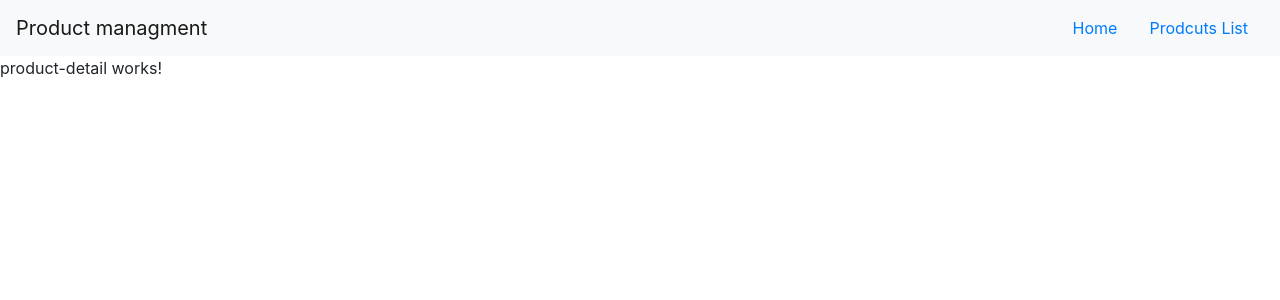
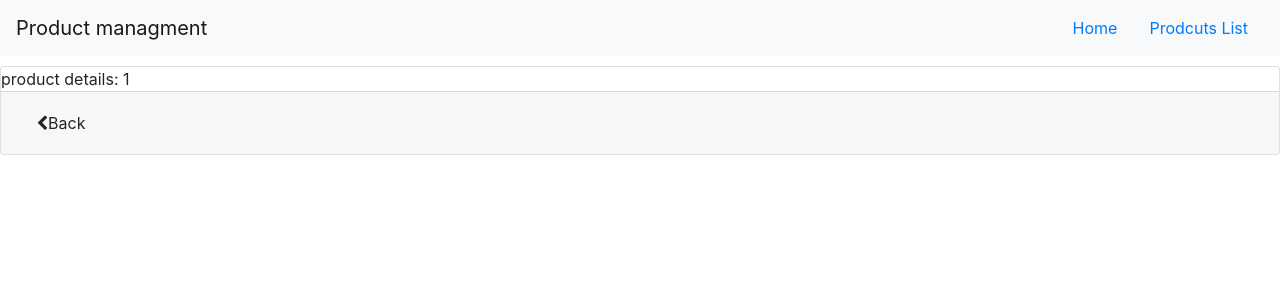
Before and after one commit to islamdraz/Angular9-StartApp, an Angular app: page /product/1 in a window 1280 px wide. Shown: the top 300 px of the page. Built offline with nearby package versions, Linux system fonts and the light colour scheme.

Commit message:
add routing parameter and routing guards example

```diff
--- a/src/app/app.module.ts
+++ b/src/app/app.module.ts
@@ -9,6 +9,7 @@ import { ConvertToSpacePipe } from './shared/convert-to-space-pipe';
 import { StarComponent } from './shared/star.component';
 import { ProductDetailComponent } from './product/product-detail.component';
 import { WelcomeComponent } from './home/welcome.component';
+import { ProductDetailGuard } from './product/product-detail.guard';
 
 @NgModule({
   declarations: [
@@ -25,7 +26,11 @@ import { WelcomeComponent } from './home/welcome.component';
     HttpClientModule,
     RouterModule.forRoot([
       {path:'products',component:ProductListComponent},
-      {path:'product/:id',component:ProductDetailComponent},
+      {
+        path:'product/:id',
+        component:ProductDetailComponent,
+        canActivate:[ProductDetailGuard]
+      },
       {path:'welcome',component:WelcomeComponent},
       {path:'',redirectTo:'welcome',pathMatch:'full'},
       // {path:'**',component:NotfoundComponent},
--- a/src/app/product/product-detail.component.html
+++ b/src/app/product/product-detail.component.html
@@ -1 +1,12 @@
-<p>product-detail works!</p>
+<div class="card">
+    <div class="car-header">
+        {{title + ': '+ id}}
+    </div>
+    <div class="card-footer">
+
+        <button class="btn btn-outline-secodary" (click)='onBack()'
+        style="width: 80px;">
+        <i class="fa fa-chevron-left"></i>Back
+    </button>
+    </div>
+</div>
--- a/src/app/product/product-detail.component.ts
+++ b/src/app/product/product-detail.component.ts
@@ -1,4 +1,5 @@
 import { Component, OnInit } from '@angular/core';
+import { ActivatedRoute, Router } from '@angular/router';
 
 @Component({
   selector: 'pm-product-detail',
@@ -7,9 +8,17 @@ import { Component, OnInit } from '@angular/core';
 })
 export class ProductDetailComponent implements OnInit {
 
-  constructor() { }
+  title:string="product details";
+  id:number=0;
+  constructor(private route:ActivatedRoute,private router:Router) { }
 
   ngOnInit(): void {
+    this.id=+this.route.snapshot.paramMap.get('id')
+
+  }
+
+  onBack():void{
+    this.router.navigate(["/products"]);
   }
 
 }
--- /dev/null
+++ b/src/app/product/product-detail.guard.ts
@@ -0,0 +1,23 @@
+import { Injectable } from '@angular/core';
+import { CanActivate, ActivatedRouteSnapshot, RouterStateSnapshot, UrlTree, Router } from '@angular/router';
+import { Observable } from 'rxjs';
+
+@Injectable({
+  providedIn: 'root'
+})
+export class ProductDetailGuard implements CanActivate {
+
+  constructor(private router:Router){}
+  canActivate(
+    next: ActivatedRouteSnapshot,
+    state: RouterStateSnapshot): Observable<boolean | UrlTree> | Promise<boolean | UrlTree> | boolean | UrlTree {
+      let id=+next.url[1].path;
+      if(isNaN(id)||id<1){
+        alert("not valide rul")
+        this.router.navigate(["/products"])
+        return false;
+      }
+    return true;
+  }
+
+}
--- a/src/app/product/product.list.component.html
+++ b/src/app/product/product.list.component.html
@@ -37,7 +37,7 @@
                          alt=""
                          [style.width.px]='imageWidth'
                          [style.margine.px]='imageMargine'/></td>
-                    <td>{{product.productName}}</td>
+                    <td> <a [routerLink]="['/product/',product.productId ]" >{{product.productName}}</a> </td>
                     <td>{{product.productCode | lowercase | convertToSpace:'-'}}</td>
                     <td>{{product.releaseDate}}</td>
                     <td>{{product.price | currency:'USD':'symbol':'1.2-2'}}</td>
```
Also changed, not shown: 1 other file (tests, documents, lock files or other folders).
